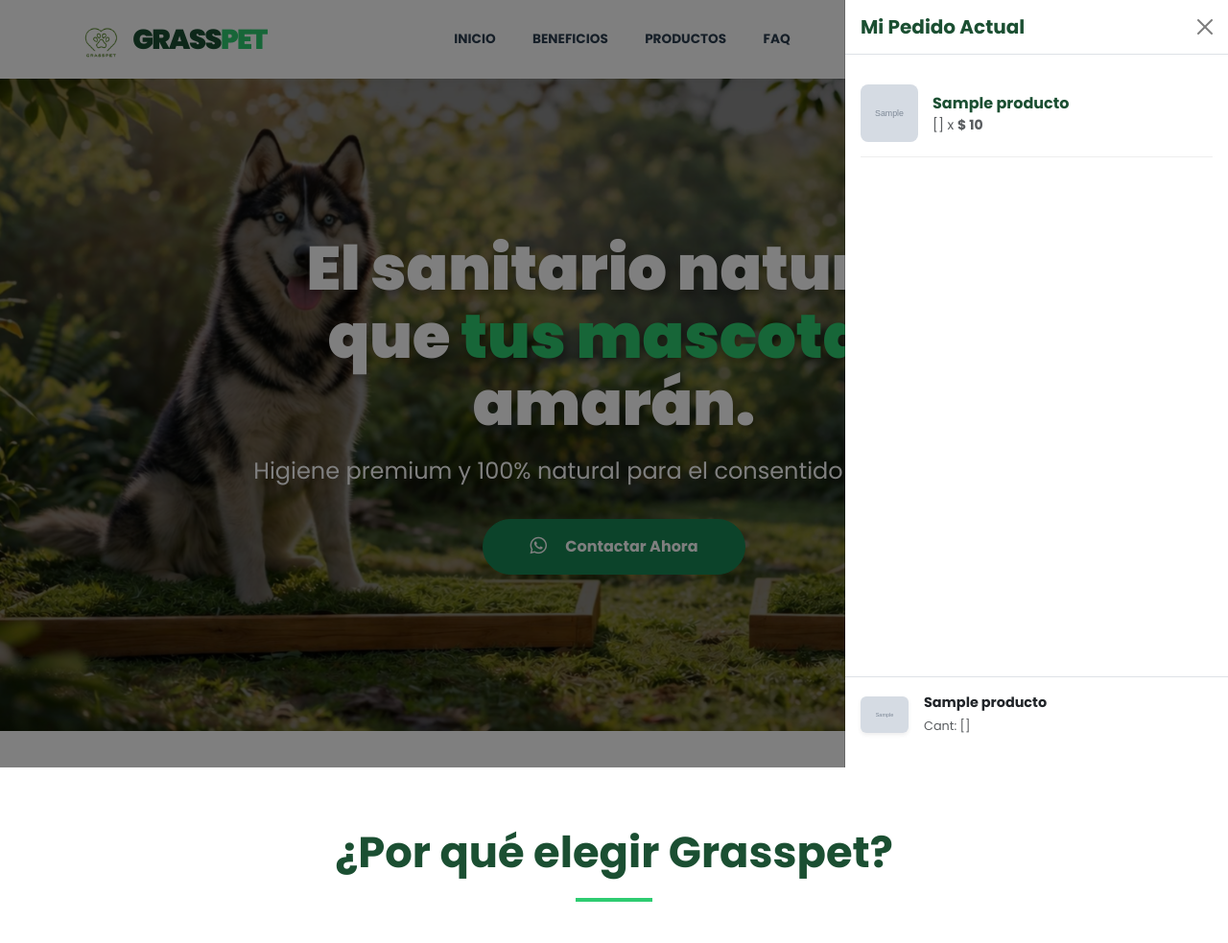
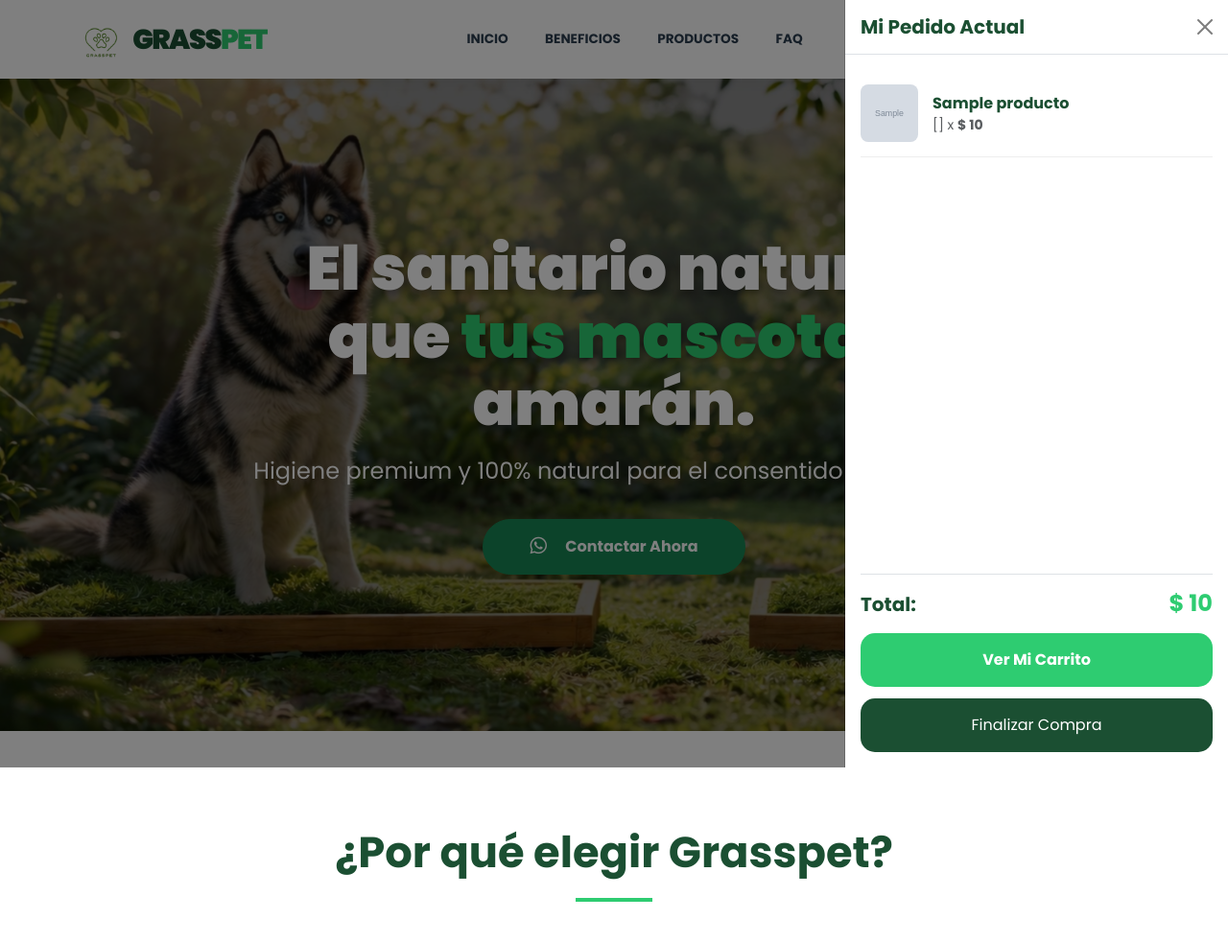
Before and after one commit to DiegoGarcia-09/tienda-django, a Django app: template productos/templates/productos/lista.html in a window 1280 px wide, after a click that opens the changed part. Shown: the top 983 px of the page at 96% size. Run offline with Django 5.2, Linux system fonts and the light colour scheme; tables that the repository leaves empty hold one stand-in row (values such as "Sample post"); the template is opened without the code that fills it: values that come from a table or form of the project are taken from there, most other values are stand-ins (such as "Sample title", 1, 10 or a date in 2020); grey boxes marked "Sample" are stand-in pictures.

Commit message:
Limpieza final de tags de imagen

```diff
--- a/productos/templates/productos/lista.html
+++ b/productos/templates/productos/lista.html
@@ -1,6 +1,4 @@
 {% load humanize %}
-
-
 {% load static %}
 <!DOCTYPE html>
 <html lang="es">
@@ -78,35 +76,29 @@
             font-size: 0.7rem;
         }
 
-        /* --- HERO BANNER OPTIMIZADO --- */
+        /* --- HERO BANNER --- */
         .hero-banner-full {
             position: relative;
             width: 100%;
-    /* En celulares le damos un poco más de altura para que no se vea tan pequeño */
             height: 85vh;
             min-height: 400px;
             background-image: url("{% static 'img/banner1.png' %}");
-
-    /* ESTO ES LO IMPORTANTE */
-    background-size: cover;      /* La imagen cubre todo el espacio */
-    background-position: center; /* Se mantiene centrada siempre */
+            background-size: cover;
+            background-position: center;
             background-repeat: no-repeat;
-
             display: flex;
             align-items: center;
             justify-content: center;
             transition: all 0.3s ease;
         }
 
-/* Ajuste específico para celulares (Pantallas menores a 768px) */
         @media (max-width: 768px) {
             .hero-banner-full {
-        height: 50vh; /* Bajamos un poco la altura en móvil para que se vea más contenido abajo */
-        background-position: 70% center; /* Desplazamos la imagen un poco si el perrito queda muy a la orilla */
+                height: 50vh;
+                background-position: 70% center;
             }
-
             .hero-title {
-        font-size: 2.2rem !important; /* Achicamos el texto para que no tape toda la imagen */
+                font-size: 2.2rem !important;
             }
         }
         .hero-overlay {
@@ -149,7 +141,7 @@
         }
         .ventaja-item:hover .icon-small-circle { background-color: var(--grass-vibrant); color: white; }
 
-        /* --- PRODUCTOS (DISEÑO SERIO/PREMIUM) --- */
+        /* --- PRODUCTOS --- */
         .premium-card {
             border: none;
             border-radius: 30px;
@@ -251,20 +243,15 @@
             </button>
             <div class="collapse navbar-collapse" id="navbarNav">
                 <ul class="navbar-nav mx-auto text-center">
-                    <li class="nav-item">
-                        <a class="nav-link" href="{% url 'lista_productos' %}">Inicio</a>
-                    </li>
+                    <li class="nav-item"><a class="nav-link" href="{% url 'lista_productos' %}">Inicio</a></li>
                     <li class="nav-item"><a class="nav-link" href="#ventajas">Beneficios</a></li>
                     <li class="nav-item"><a class="nav-link" href="#productos">Productos</a></li>
-                    <li class="nav-item">
-                        <a class="nav-link" href="{% url 'faq' %}">FAQ</a>
-                    </li>
+                    <li class="nav-item"><a class="nav-link" href="{% url 'faq' %}">FAQ</a></li>
                 </ul>
                 <div class="d-flex justify-content-center">
                     <button class="btn-cart" data-bs-toggle="offcanvas" data-bs-target="#panelPedido">
                         <i class="fas fa-paw me-2"></i> Mi Pedido
-                        <!-- En tu navbar -->
-                        <span id="cart-count" class="badge">
+                        <span id="cart-count" class="cart-badge">
                             {{ total_items_carrito|default:0 }}
                         </span>
                     </button>
@@ -279,52 +266,26 @@
             <button type="button" class="btn-close" data-bs-dismiss="offcanvas"></button>
         </div>
         <div class="offcanvas-body d-flex flex-column">
-    <!-- Este ID es la clave de todo -->
             <div id="lista-pedido-interactiva" class="flex-grow-1">
                 {% for item in carrito_detallado %}
                     <div class="item-pedido-lista">
                         <img src="{{ item.producto.imagen_url|default:'https://via.placeholder.com/150' }}" class="mini-img-pedido">
                         <div class="info-pedido">
                             <div class="nombre-p-pedido">{{ item.producto.nombre }}</div>
-                    <div class="small text-muted">{{ item.cantidad }} x <b>$ {{ item.producto.precio }}</b></div>
+                            <div class="small text-muted">{{ item.cantidad }} x <b>$ {{ item.producto.precio|intcomma }}</b></div>
                         </div>
                     </div>
                 {% empty %}
                     <p class="text-center text-muted py-5">No hay productos en tu pedido.</p>
                 {% endfor %}
             </div>
-</div>
 
- <div id="seccion-botones-carrito" class="border-top pt-3 mt-auto p-3">
-
-    <div id="lista-pedido-interactiva">
+            <div id="cart-footer" class="border-top pt-3 mt-auto">
                 {% if carrito_detallado %}
-        {% for item in carrito_detallado %}
-            <div class="d-flex mb-3 align-items-center">
-                {% if item.producto.imagen_url %}
-                    <img src="{{ item.producto.imagen_url }}" width="50" class="rounded shadow-sm">
-                {% else %}
-                    <img src="https://via.placeholder.com/50" width="50" class="rounded shadow-sm">
-                {% endif %}
-                <div class="ms-3">
-                    <span class="d-block fw-bold" style="font-size: 0.9rem;">{{ item.producto.nombre }}</span>
-                    <span class="text-muted" style="font-size: 0.8rem;">Cant: {{ item.cantidad }}</span>
-                </div>
-            </div>
-        {% endfor %}
-    {% else %}
-        <p class="text-center text-muted">Tu carrito está vacío</p>
-    {% endif %}
-</div>
-
-    <!-- 2. TOTAL Y BOTONES -->
-    <div id="cart-footer">
-        {% if request.session.carrito.items %}
-            <hr class="my-3">
                     <div class="d-flex justify-content-between align-items-center mb-3">
                         <span class="h5 fw-bold m-0" style="color: var(--grass-deep);">Total:</span>
                         <span class="h4 fw-bold m-0" style="color: var(--grass-vibrant); font-weight: 800;">
-                    $ {{ subtotal_panel }}
+                            $ {{ subtotal_panel|intcomma }}
                         </span>
                     </div>
                     <div class="d-grid gap-2">
@@ -337,13 +298,6 @@
                     </div>
                 {% endif %}
             </div>
-</div>
-
-
-
-</div>
-
-
         </div>
     </div>
 
@@ -406,16 +360,13 @@
             <div class="col-md-4 mb-4">
                 <div class="premium-card text-center h-100">
                     <div class="premium-img-container">
-                        <!-- Si usas 'p' en tu bucle for p in productos -->
                         <img src="{{ p.imagen_url|default:'https://via.placeholder.com/150' }}" alt="{{ p.nombre }}">
                     </div>
                     <div class="card-body p-0">
                         <h2 class="premium-title">{{ p.nombre }}</h2>
                         <p class="premium-description">{{ p.descripcion|linebreaksbr }}</p>
-                        {% load humanize %}
                         <span class="premium-price">$ {{ p.precio|intcomma }}</span>
-                        <button class="btn-premium-add"
-                            onclick="agregarAlCarritoAjax(event, {{ p.id }})">
+                        <button class="btn-premium-add" onclick="agregarAlCarritoAjax(event, {{ p.id }})">
                             <i class="fas fa-plus-circle me-2"></i> Agregar a mi pedido
                         </button>
                     </div>
@@ -425,10 +376,10 @@
         </div>
     </main>
 
+    <script src="https://cdn.jsdelivr.net/npm/bootstrap@5.3.0/dist/js/bootstrap.bundle.min.js"></script>
     <script>
     function agregarAlCarritoAjax(event, id) {
         event.preventDefault();
-
         fetch(`/agregar/${id}/`, {
             method: 'GET',
             headers: { 'X-Requested-With': 'XMLHttpRequest' }
@@ -436,54 +387,20 @@
         .then(response => response.json())
         .then(data => {
             if (data.status === 'ok') {
-            // 1. Actualizamos el contador de la burbuja (cart-count)
                 const contador = document.getElementById('cart-count');
-            if (contador) {
-                contador.innerText = data.carrito_total_items;
+                if (contador) contador.innerText = data.carrito_total_items;
 
-                // Efecto visual de escala
-                contador.style.transition = "transform 0.1s";
-                contador.style.transform = "scale(1.4)";
-                setTimeout(() => contador.style.transform = "scale(1)", 200);
-            }
-
-            // 2. Sincronizamos el panel lateral sin recargar la página
                 fetch(window.location.href)
                     .then(res => res.text())
                     .then(html => {
                         const parser = new DOMParser();
                         const doc = parser.parseFromString(html, 'text/html');
-
-                    // Actualización de la Lista de Productos
-                    const nuevoContenido = doc.getElementById('lista-pedido-interactiva');
-                    const listaActual = document.getElementById('lista-pedido-interactiva');
-
-                    if (nuevoContenido && listaActual) {
-                        listaActual.innerHTML = nuevoContenido.innerHTML;
-                    }
-
-                    // Actualización de los Botones (Ver Carrito / Finalizar Compra)
-                    const nuevoFooter = doc.getElementById('cart-footer');
-                    const footerActual = document.getElementById('cart-footer');
-
-                    if (nuevoFooter && footerActual) {
-                        footerActual.innerHTML = nuevoFooter.innerHTML;
+                        document.getElementById('lista-pedido-interactiva').innerHTML = doc.getElementById('lista-pedido-interactiva').innerHTML;
+                        document.getElementById('cart-footer').innerHTML = doc.getElementById('cart-footer').innerHTML;
+                    });
             }
         });
     }
-    })
-    .catch(error => console.error("Error en la petición Ajax:", error));
-}
-
-
-
-</script>
-
-<script src="https://cdn.jsdelivr.net/npm/bootstrap@5.3.0/dist/js/bootstrap.bundle.min.js"></script>
-
-
-<script>
-
     </script>
 </body>
 </html>
```
Lines whose indentation alone changed are shown as unchanged.
